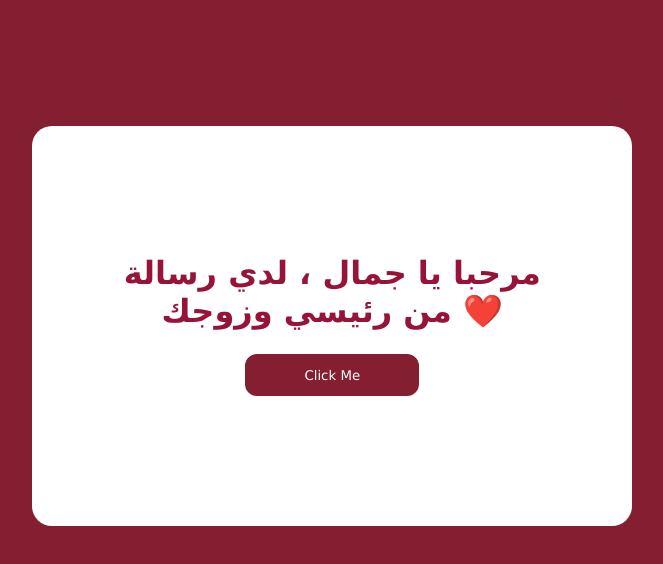
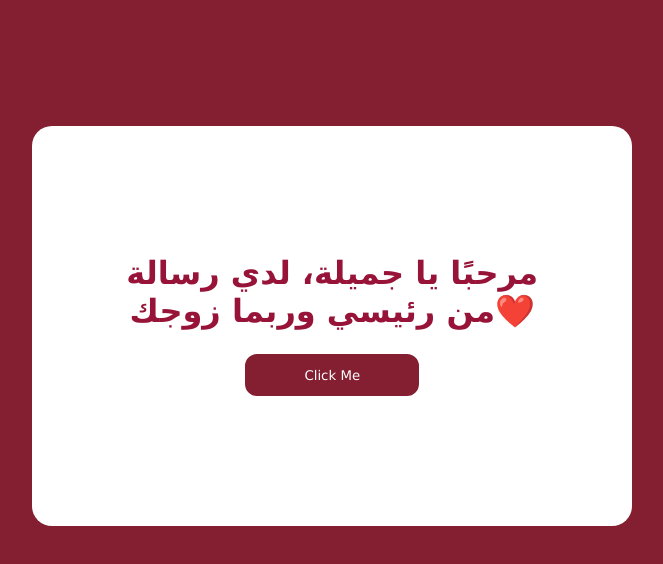
Before and after one commit to Shafialam7/Temp, a plain HTML site: page index.html in a window 1280 px wide. Shown: the whole page, without its empty margins (317-980 px from the left). Drawn offline with Linux system fonts and the light colour scheme.

Commit message:
Update index.html

```diff
--- a/index.html
+++ b/index.html
@@ -52,7 +52,7 @@
 <body>
     <div class="container">
         <h1>
-            مرحبا يا جمال ، لدي رسالة من رئيسي وزوجك ❤️
+            مرحبًا يا جميلة، لدي رسالة من رئيسي وربما زوجك❤️
         </h1>
         <button><a href="index2.html"><p>Click Me</p></a></button>
     </div>
```
